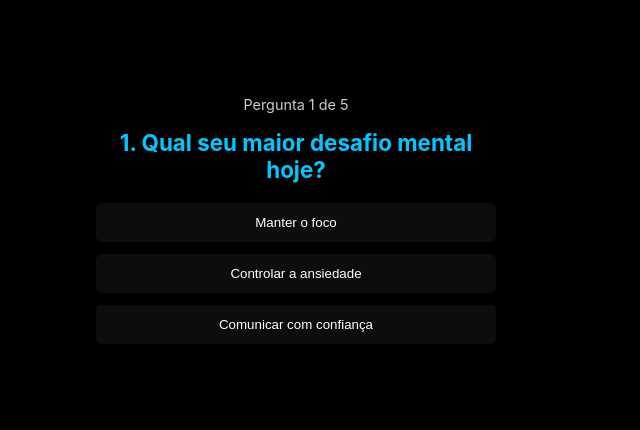
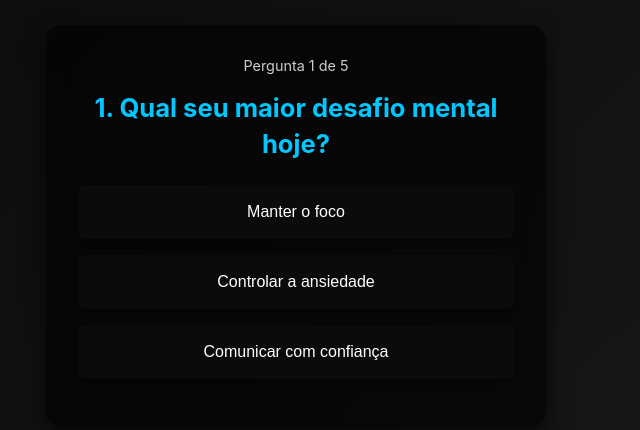
Before and after one commit to luisitoh007/blackmindpnl, a plain HTML site: page quizz.html in a window 1280 px wide. Shown: the part 174-604 px from the top of the page, without its empty margins (344-984 px from the left). Drawn offline with Linux system fonts and the light colour scheme.

Commit message:
Update quizz.html

```diff
--- a/quizz.html
+++ b/quizz.html
@@ -5,20 +5,86 @@
   <meta name="viewport" content="width=device-width, initial-scale=1.0" />
   <title>Quiz BlackMind PNL</title>
   <style>
-    :root { --accent: #00c8ff; background: #000; color: #fff; }
+    :root {
+      --accent: #00c8ff;
+      --bg-gradient: linear-gradient(135deg, #090909 0%, #1a1a1a 100%);
+      --card-bg: rgba(13, 13, 13, 0.8);
+    }
     * { box-sizing: border-box; margin: 0; padding: 0; }
-    body { font-family: 'Inter', sans-serif; background: #000; color: #fff; display: flex; align-items: center; justify-content: center; min-height: 100vh; }
-    #quiz { width: 100%; max-width: 400px; }
-    .step { display: none; }
+    body {
+      font-family: 'Inter', sans-serif;
+      background: var(--bg-gradient);
+      color: #fff;
+      display: flex;
+      align-items: center;
+      justify-content: center;
+      min-height: 100vh;
+      overflow: hidden;
+    }
+    #quiz {
+      width: 100%;
+      max-width: 500px;
+      background: rgba(0, 0, 0, 0.6);
+      border-radius: 16px;
+      box-shadow: 0 8px 24px rgba(0,0,0,0.7);
+      padding: 32px;
+      backdrop-filter: blur(10px);
+    }
+    .progress {
+      text-align: center;
+      margin-bottom: 16px;
+      font-size: 0.9rem;
+      color: #ccc;
+      position: relative;
+    }
+    .progress::after {
+      content: '';
+      position: absolute;
+      bottom: -8px;
+      left: 0;
+      width: calc((var(--step) - 1) / (var(--total) - 1) * 100%);
+      height: 4px;
+      background: var(--accent);
+      transition: width 0.3s ease;
+    }
+    .step {
+      display: none;
+      animation: fadeIn 0.5s ease;
+    }
     .step.active { display: block; }
-    h1 { font-size: 1.4rem; margin-bottom: 20px; color: var(--accent); text-align: center; }
-    .options button { width: 100%; padding: 12px; margin-bottom: 12px; background: #0d0d0d; border: none; border-radius: 6px; color: #fff; cursor: pointer; transition: background .2s; }
-    .options button:hover { background: #111; }
-    .progress { text-align: center; margin-bottom: 16px; font-size: 0.9rem; color: #ccc; }
+    h1 {
+      font-size: 1.6rem;
+      margin-bottom: 24px;
+      color: var(--accent);
+      text-align: center;
+      line-height: 1.4;
+    }
+    .options button {
+      width: 100%;
+      padding: 16px;
+      margin-bottom: 16px;
+      background: var(--card-bg);
+      border: 2px solid transparent;
+      border-radius: 8px;
+      color: #fff;
+      cursor: pointer;
+      font-size: 1rem;
+      transition: background 0.2s, border-color 0.2s, transform 0.2s;
+      box-shadow: 0 4px 12px rgba(0,0,0,0.5);
+    }
+    .options button:hover {
+      background: rgba(13,13,13,1);
+      border-color: var(--accent);
+      transform: translateY(-2px);
+    }
+    @keyframes fadeIn {
+      from { opacity: 0; transform: translateY(10px); }
+      to { opacity: 1; transform: translateY(0); }
+    }
   </style>
 </head>
 <body>
-  <div id="quiz">
+  <div id="quiz" style="--step:1; --total:5;">
     <div class="progress" id="progress">Pergunta 1 de 5</div>
 
     <section class="step active" data-step="1">
@@ -70,11 +136,13 @@
   <script>
     let currentStep = 1;
     const totalSteps = 5;
+    const quizEl = document.getElementById('quiz');
     function showStep(step) {
       document.querySelectorAll('.step').forEach(sec => sec.classList.remove('active'));
       const active = document.querySelector(`.step[data-step="${step}"]`);
       if(active) active.classList.add('active');
       document.getElementById('progress').innerText = `Pergunta ${step} de ${totalSteps}`;
+      quizEl.style.setProperty('--step', step);
     }
     function nextStep() {
       if (currentStep < totalSteps) {
```
